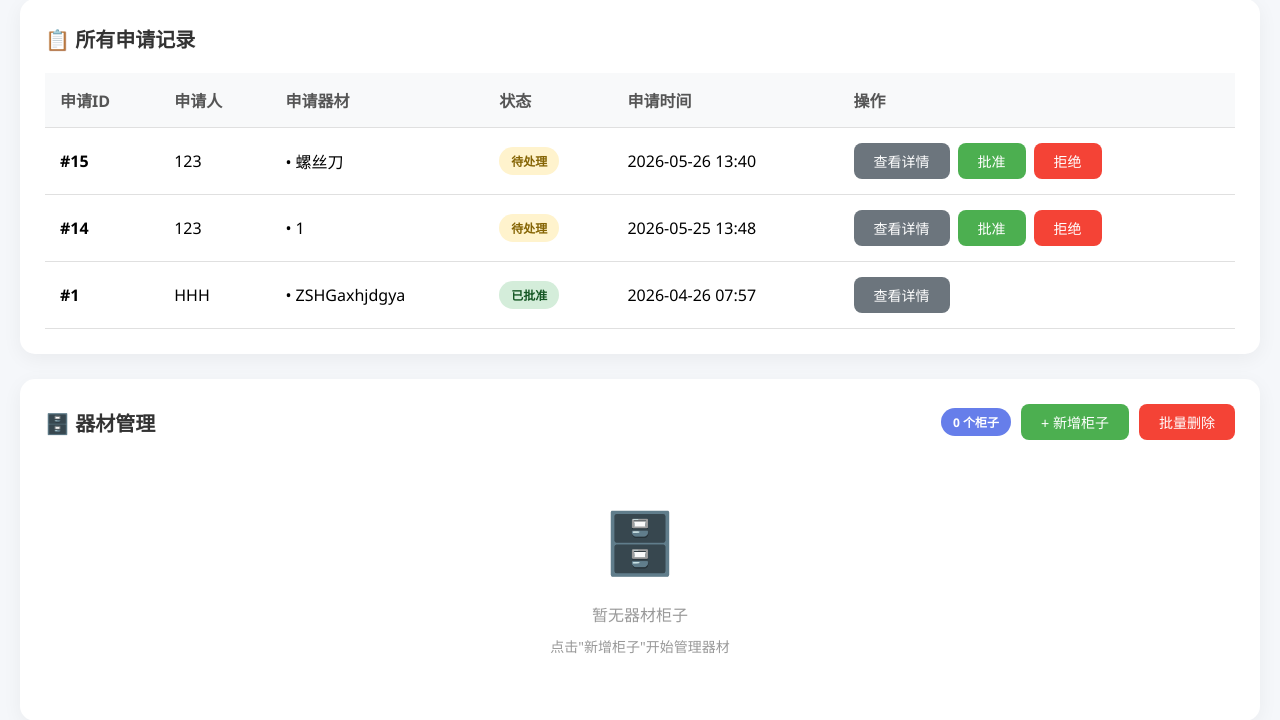
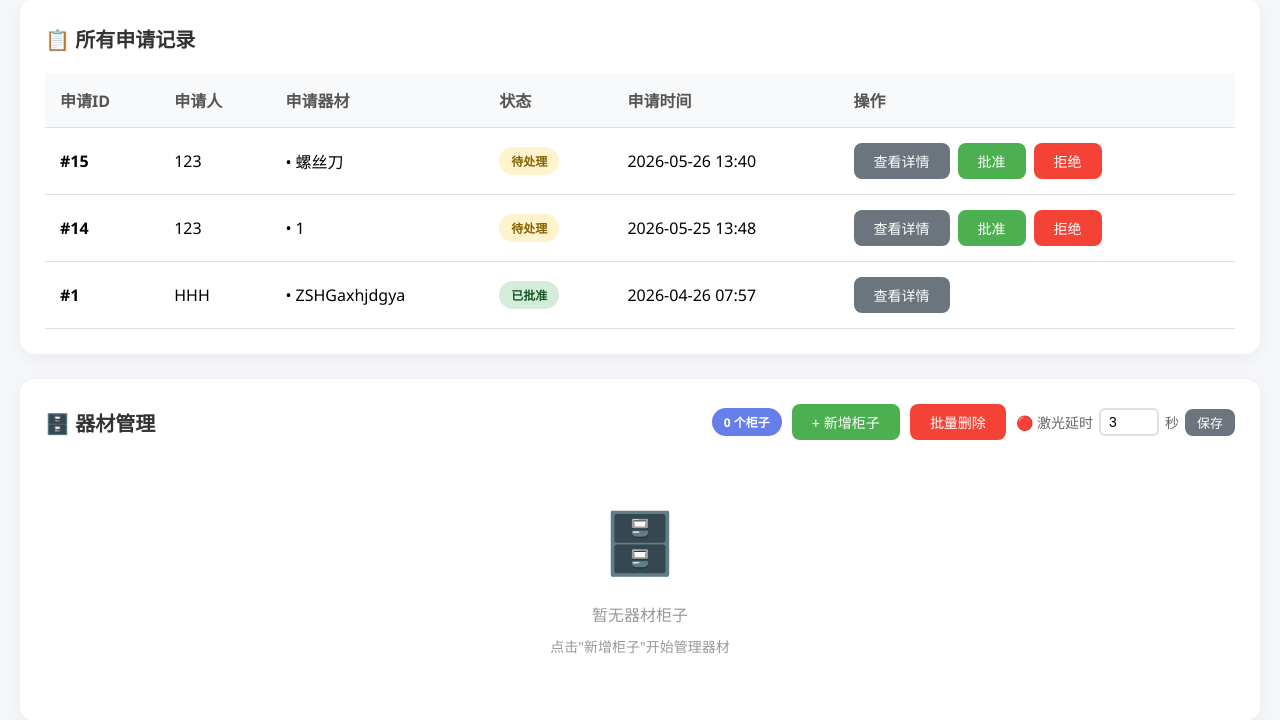
Before and after one commit to xiaoprincess/face, a Flask app: page /admin in a window 1280 px wide. Shown: the part 1229-1949 px from the top of the page. Run offline with Flask 3, Linux system fonts and the light colour scheme; a user stored in the database is signed in; data comes from the database, SQL or seed files in the repository; data that the repository does not hold is empty.

Commit message:
更新云台控制，并添加激光持续时间配置

```diff
--- a/web/start.py
+++ b/web/start.py
@@ -6,6 +6,7 @@ import sqlite3
 import hashlib
 import os
 import json
+import time
 from datetime import datetime
 from werkzeug.utils import secure_filename
 import urllib.parse
@@ -22,7 +23,7 @@ _detector = None
 _camera_lock = threading.Lock()
 
 try:
-    from agent_yuntai.panTilt import lookAt
+    from agent_yuntai.panTilt import lookAt, turnLED
     from picamera2 import Picamera2
     import apriltag
 
@@ -35,14 +36,21 @@ except Exception as e:
     _pan_tilt_ready = False
     print(f"⚠️ 云台模块不可用（非树莓派环境或缺少依赖）")
 
+_laser_delay_seconds = 3.0  # 激光持续亮灯秒数，后台可调
+
 
 def _pan_to_cabinet_sync(cabinet_id):
     """同步执行云台指向（在独立线程中调用）"""
-    global _picam2
     with _camera_lock:
         try:
             _picam2.start()
-            lookAt(cabinet_id, _picam2, _detector)
+            turnLED(True)                                        # 开激光
+            lookAt(cabinet_id, _picam2, _detector)              # 阻塞，直到对准
+            time.sleep(_laser_delay_seconds)                    # 对准后持续亮灯
+            turnLED(False)                                       # 关激光
+        except Exception:
+            turnLED(False)                                       # 异常也要关
+            raise
         finally:
             _picam2.stop()
 
@@ -57,7 +65,17 @@ def pan_to_cabinet(cabinet_id):
         print(f"📷 云台指向 tag_id={cabinet_id}")
 
 
-# ==================== 百度AI人脸识别配置 ====================
+@app.route('/api/laser_delay', methods=['GET', 'POST'])
+def api_laser_delay():
+    """获取或设置激光延时（秒）"""
+    global _laser_delay_seconds
+    if 'user_id' not in session or session.get('role') != 'admin':
+        return jsonify({'error': 'unauthorized'}), 403
+    if request.method == 'GET':
+        return jsonify({'delay': _laser_delay_seconds})
+    _laser_delay_seconds = float(request.form.get('delay', 3.0))
+    print(f"⚙️ 激光延时已更新为 {_laser_delay_seconds} 秒")
+    return redirect(url_for('admin_panel'))
 APP_ID = '123044418'
 API_KEY = 'VWtQmoKO44mDYdD3vGlXbi0I'
 SECRET_KEY = 'BsnaarSH1Bv5TfC8nWDTLYtKTln70whR'
--- a/web/templates/admin.html
+++ b/web/templates/admin.html
@@ -675,6 +675,12 @@
                     <span class="status-badge" style="background: #667eea; color: white;">{{ cabinets|length }} 个柜子</span>
                     <button class="btn btn-success" onclick="openCabinetCreateModal()">+ 新增柜子</button>
                     <button class="btn btn-danger" id="batchDeleteBtn" onclick="batchDeleteCabinets()" disabled>批量删除</button>
+                    <span style="margin-left: auto; display: flex; align-items: center; gap: 6px; font-size: 14px; color: #666;">
+                        🔴 激光延时
+                        <input type="number" id="laserDelay" step="0.5" min="0.5" value="3.0" style="width: 60px; padding: 4px 8px; border: 2px solid #e0e0e0; border-radius: 6px; font-size: 14px;">
+                        秒
+                        <button type="button" class="btn btn-secondary" style="padding: 4px 12px; font-size: 13px;" onclick="saveLaserDelay()">保存</button>
+                    </span>
                 </div>
             </div>
 
@@ -1163,6 +1169,30 @@
             if (event.target === modal4) modal4.style.display = 'none';
             if (event.target === modal5) modal5.style.display = 'none';
         }
+
+        // 激光延时配置
+        fetch('/api/laser_delay')
+            .then(r => r.json())
+            .then(data => {
+                if (data.delay !== undefined) {
+                    document.getElementById('laserDelay').value = data.delay;
+                }
+            })
+            .catch(() => {});
+
+        function saveLaserDelay() {
+            const delay = document.getElementById('laserDelay').value;
+            const form = document.createElement('form');
+            form.method = 'POST';
+            form.action = '/api/laser_delay';
+            const input = document.createElement('input');
+            input.type = 'hidden';
+            input.name = 'delay';
+            input.value = delay;
+            form.appendChild(input);
+            document.body.appendChild(form);
+            form.submit();
+        }
     </script>
 </body>
 </html>
```
